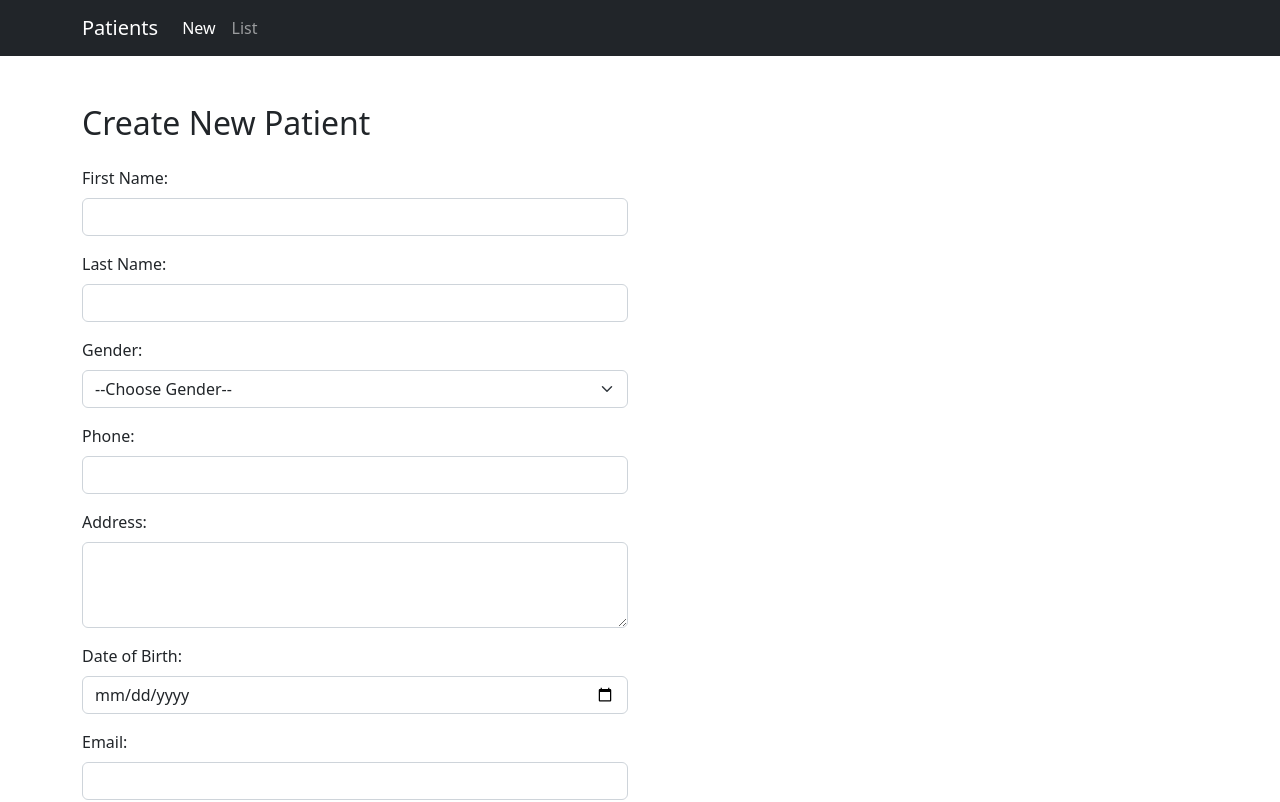
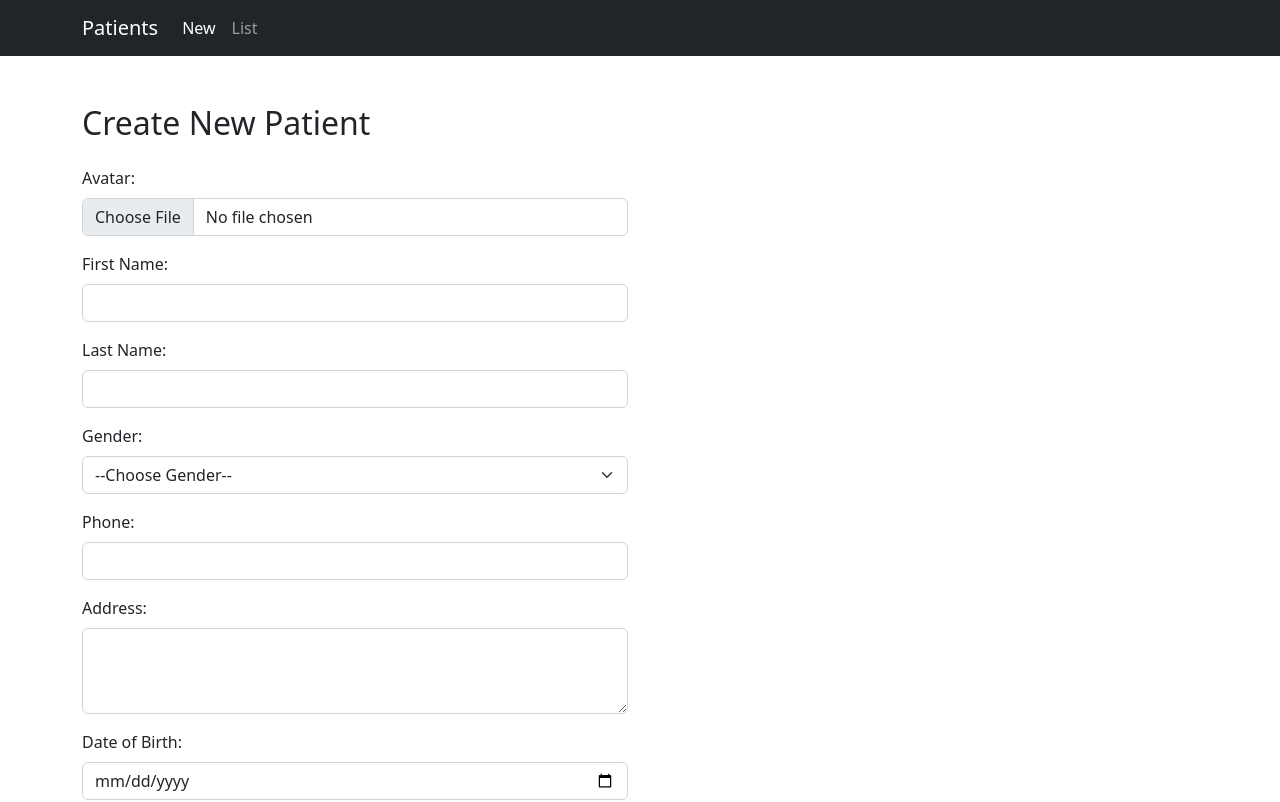
Before and after one commit to RBaghishani/secure-web, a React (Create React App) app: page / in a window 1280 px wide. Shown: the top 802 px of the page. Built offline with nearby package versions, Linux system fonts and the light colour scheme.

Commit message:
add avatar in creation time

```diff
--- a/src/api/PatientAPI.js
+++ b/src/api/PatientAPI.js
@@ -17,9 +17,12 @@ export const fetchPatients = async () => {
 
 export const createPatient = async (patient) => {
   try {
-    const response = await api.post("/api/v1/patient", patient);
+    const formData = new FormData();
+    for (const [key, value] of Object.entries(patient)) {
+      formData.append(key, value);
+    }
+    const response = await api.post("/api/v1/patient", formData, {headers: {'content-type': 'multipart/form-data'}});
     const createdPatient = response.data;
-    console.log(createdPatient);
     return createdPatient;
   } catch (err) {
     console.error(err);
--- a/src/components/NewPatient.jsx
+++ b/src/components/NewPatient.jsx
@@ -5,6 +5,7 @@ import PatientForm from "./PatientForm";
 import { useStrengthChecker } from '../hooks/useStrengthChecker';
 
 function NewPatient() {
+  const [avatar, setAvatar] = useState(null);
   const [patient, setPatient] = useState({
     firstname: "",
     lastname: "",
@@ -20,11 +21,26 @@ function NewPatient() {
   const { strength } = useStrengthChecker(patient.password)
 
   const handleChange = (event) => {
-    const { name, value, type, checked } = event.target;
-    setPatient((prevState) => ({
-      ...prevState,
-      [name]: type === "checkbox" ? checked : value,
-    }));
+    const { name, value, type, checked, files } = event.target;
+    if (type === "checkbox") {
+      setPatient((prevState) => ({
+        ...prevState,
+        [name]: checked,
+      }));
+    } else if (type === "file") {
+      console.log(files)
+      /*setPatient((prevState) => ({
+        ...prevState,
+        [name]: files[0],
+      }));*/
+      setAvatar(files[0]);
+    } else {
+      setPatient((prevState) => ({
+        ...prevState,
+        [name]: value,
+      }));
+    }
+
   };
 
   const handleSubmit = async (event) => {
@@ -40,8 +56,9 @@ function NewPatient() {
     }
 
     try {
-      await createPatient(patient);
+      const createdPatient = await createPatient({...patient, avatar});
       alert("Patient created successfully!");
+      // history.push(`/patients/${createdPatient.id}`);
     } catch (err) {
       console.error(err);
       alert("Error occurred while creating patient");
--- a/src/components/PatientForm.jsx
+++ b/src/components/PatientForm.jsx
@@ -7,6 +7,15 @@ function PatientForm({ handleChange, patient, requiredPassword = false }) {
 
   return (
     <>
+      <Form.Group className="mb-3">
+        <Form.Label>Avatar:</Form.Label>
+        <Form.Control
+          type="file"
+          name="avatar"
+          value={patient.avatar}
+          onChange={handleChange} />
+      </Form.Group>
+
       <Form.Group className="mb-3">
         <Form.Label> First Name: </Form.Label>
         <Form.Control
```
Also changed, not shown: src/components/ListPatientComponent.jsx (deleted).
